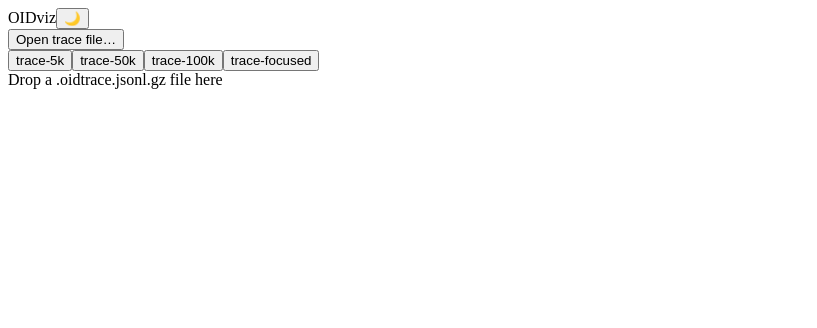
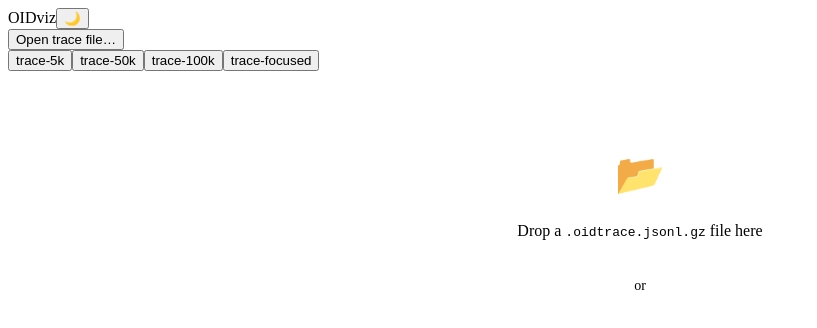
Before and after one commit to kain88-de/hackathon-snmp, a Vue app in the folder oidviz/: page / in a window 1280 px wide. Shown: the top 328 px of the page, without its empty margins (0-817 px from the left). Built offline with nearby package versions, Linux system fonts and the light colour scheme; the HTML template or start-up script is replaced by a standard one.

Commit message:
feat(oidviz): task 10 — landing screen

```diff
--- a/oidviz/src/App.vue
+++ b/oidviz/src/App.vue
@@ -1,5 +1,6 @@
 <script setup lang="ts">
 import { computed, onMounted, onUnmounted, ref } from 'vue'
+import LandingScreen from './components/LandingScreen.vue'
 import Sidebar from './components/Sidebar.vue'
 import { buildIncidents } from './lib/incidentStack'
 import type { AppState, FilterState, ParseResult, WorkerRequest, WorkerResponse } from './lib/model'
@@ -75,11 +76,6 @@ const flatRows = computed(() => {
   return flatten(root)
 })
 
-const errorMessage = computed<string | null>(() => {
-  if (appState.value.phase === 'error') return appState.value.message
-  return null
-})
-
 // Suppress unused variable warnings for computed values used by child components
 void incidents
 void flatRows
@@ -99,14 +95,11 @@ void flatRows
     @toggle-dark-mode="toggleDarkMode"
   />
   <main class="main-area">
-    <!-- Landing / Loading / Error state -->
-    <template v-if="appState.phase === 'landing' || appState.phase === 'loading' || appState.phase === 'error'">
-      <div class="landing-placeholder">
-        <span v-if="appState.phase === 'loading'">Parsing…</span>
-        <span v-else-if="appState.phase === 'error'" role="alert">{{ errorMessage }}</span>
-        <span v-else>Drop a .oidtrace.jsonl.gz file here</span>
-      </div>
-    </template>
+    <LandingScreen
+      v-if="appState.phase !== 'viewer'"
+      :appState="appState"
+      @file-selected="handleFile"
+    />
     <!-- Viewer state -->
     <template v-if="appState.phase === 'viewer'">
       <div class="view-area">
--- /dev/null
+++ b/oidviz/src/components/LandingScreen.vue
@@ -0,0 +1,170 @@
+<script setup lang="ts">
+import { ref } from 'vue'
+import type { AppState } from '../lib/model'
+
+const props = defineProps<{ appState: AppState }>()
+const emit = defineEmits<{ 'file-selected': [buffer: ArrayBuffer] }>()
+
+const isDragging = ref(false)
+const fileInputRef = ref<HTMLInputElement | null>(null)
+
+function openFilePicker() {
+  fileInputRef.value?.click()
+}
+
+function onFileChange(event: Event) {
+  const input = event.target as HTMLInputElement
+  const file = input.files?.[0]
+  if (!file) return
+  isDragging.value = false
+  file.arrayBuffer().then(buf => emit('file-selected', buf))
+}
+
+function onDrop(event: DragEvent) {
+  isDragging.value = false
+  const file = event.dataTransfer?.files[0]
+  if (!file) return
+  // Only accept .oidtrace.jsonl.gz files
+  if (!file.name.endsWith('.oidtrace.jsonl.gz')) return
+  file.arrayBuffer().then(buf => emit('file-selected', buf))
+}
+</script>
+
+<template>
+  <div class="landing-root">
+    <!-- Error state -->
+    <div v-if="appState.phase === 'error'" role="alert" class="error-message">
+      {{ appState.message }}
+    </div>
+
+    <!-- Drop zone -->
+    <div
+      class="drop-zone"
+      :class="{ 'drag-over': isDragging }"
+      role="region"
+      aria-label="File drop zone"
+      tabindex="0"
+      @keydown.enter="openFilePicker"
+      @keydown.space.prevent="openFilePicker"
+      @dragover.prevent="isDragging = true"
+      @dragleave="isDragging = false"
+      @drop.prevent="onDrop"
+    >
+      <div v-if="appState.phase === 'loading'" class="loading-state">
+        <div class="spinner" aria-hidden="true"></div>
+        <span>Parsing trace file…</span>
+      </div>
+      <div v-else class="drop-content">
+        <div class="drop-icon" aria-hidden="true">📂</div>
+        <p>Drop a <code>.oidtrace.jsonl.gz</code> file here</p>
+        <p class="drop-hint">or</p>
+        <button class="open-btn" @click="openFilePicker">Browse files</button>
+      </div>
+    </div>
+
+    <input
+      ref="fileInputRef"
+      type="file"
+      accept=".oidtrace.jsonl.gz"
+      style="display:none"
+      @change="onFileChange"
+    />
+  </div>
+</template>
+
+<style scoped>
+.landing-root {
+  display: flex;
+  flex-direction: column;
+  align-items: center;
+  justify-content: center;
+  height: 100%;
+  gap: 1rem;
+  padding: 2rem;
+}
+
+.error-message {
+  color: var(--err);
+  background: color-mix(in srgb, var(--err) 10%, transparent);
+  border: 1px solid var(--err);
+  border-radius: 6px;
+  padding: 0.75rem 1rem;
+  max-width: 480px;
+  width: 100%;
+  text-align: center;
+}
+
+.drop-zone {
+  border: 2px dashed var(--border);
+  border-radius: 12px;
+  padding: 3rem 2rem;
+  max-width: 480px;
+  width: 100%;
+  text-align: center;
+  cursor: pointer;
+  transition: border-color 0.15s, background 0.15s;
+  background: var(--surface);
+}
+
+.drop-zone:focus {
+  outline: 2px solid var(--primary);
+  outline-offset: 2px;
+}
+
+.drop-zone.drag-over {
+  border-color: var(--primary);
+  background: color-mix(in srgb, var(--primary) 8%, var(--surface));
+}
+
+.drop-content {
+  display: flex;
+  flex-direction: column;
+  align-items: center;
+  gap: 0.5rem;
+}
+
+.drop-icon {
+  font-size: 2.5rem;
+}
+
+.drop-hint {
+  color: var(--text-muted);
+  font-size: 0.875rem;
+}
+
+.open-btn {
+  margin-top: 0.5rem;
+  padding: 0.5rem 1.25rem;
+  border: 1px solid var(--primary);
+  background: var(--primary);
+  color: white;
+  border-radius: 6px;
+  cursor: pointer;
+  font-size: 0.875rem;
+}
+
+.open-btn:hover {
+  opacity: 0.9;
+}
+
+.loading-state {
+  display: flex;
+  flex-direction: column;
+  align-items: center;
+  gap: 0.75rem;
+  color: var(--text-muted);
+}
+
+.spinner {
+  width: 32px;
+  height: 32px;
+  border: 3px solid var(--border);
+  border-top-color: var(--primary);
+  border-radius: 50%;
+  animation: spin 0.8s linear infinite;
+}
+
+@keyframes spin {
+  to { transform: rotate(360deg); }
+}
+</style>
```
